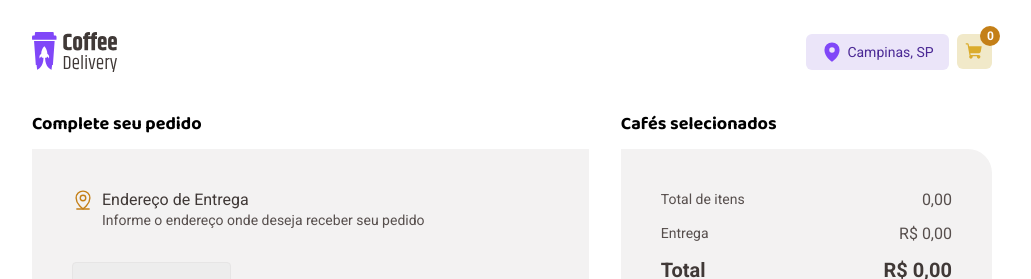
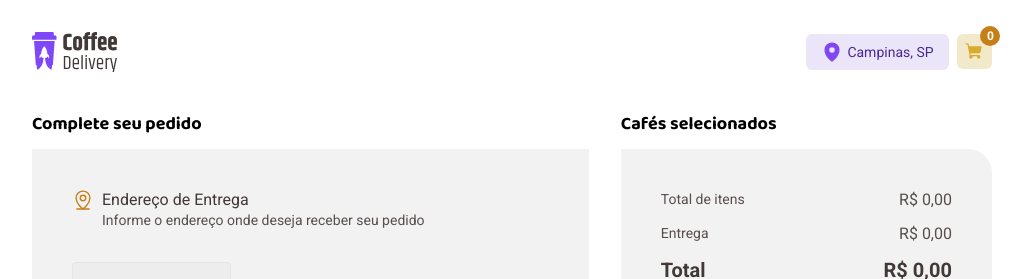
Before and after one commit to rafaalmeida1/Ignite-Coffe-Delivery, a React (Vite) app: page /checkout in a window 1280 px wide. Shown: the top 279 px of the page, without its empty margins (128-1159 px from the left). Built offline with nearby package versions, Linux system fonts and the light colour scheme.

Commit message:
Update Total at CheckoutPage

```diff
--- a/src/pages/Checkout.tsx
+++ b/src/pages/Checkout.tsx
@@ -143,7 +143,7 @@ export function Checkout() {
                 Total de itens
               </strong>
               <strong className="text-base-text font-normal leading-snug">
-                {String(total.toFixed(2)).replace('.', ',')}
+                R$ {String(total.toFixed(2)).replace('.', ',')}
               </strong>
             </div>
 
```
